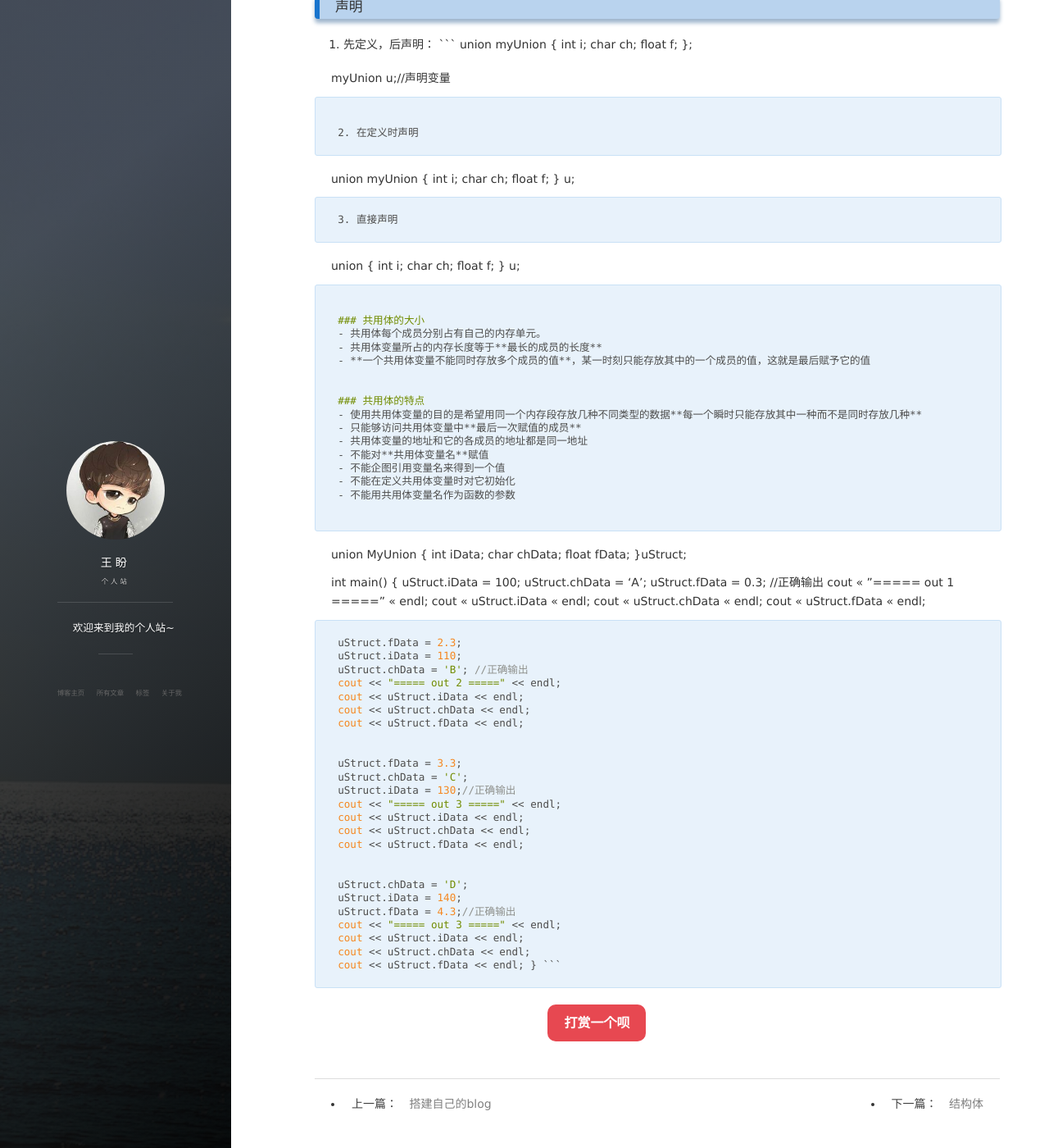
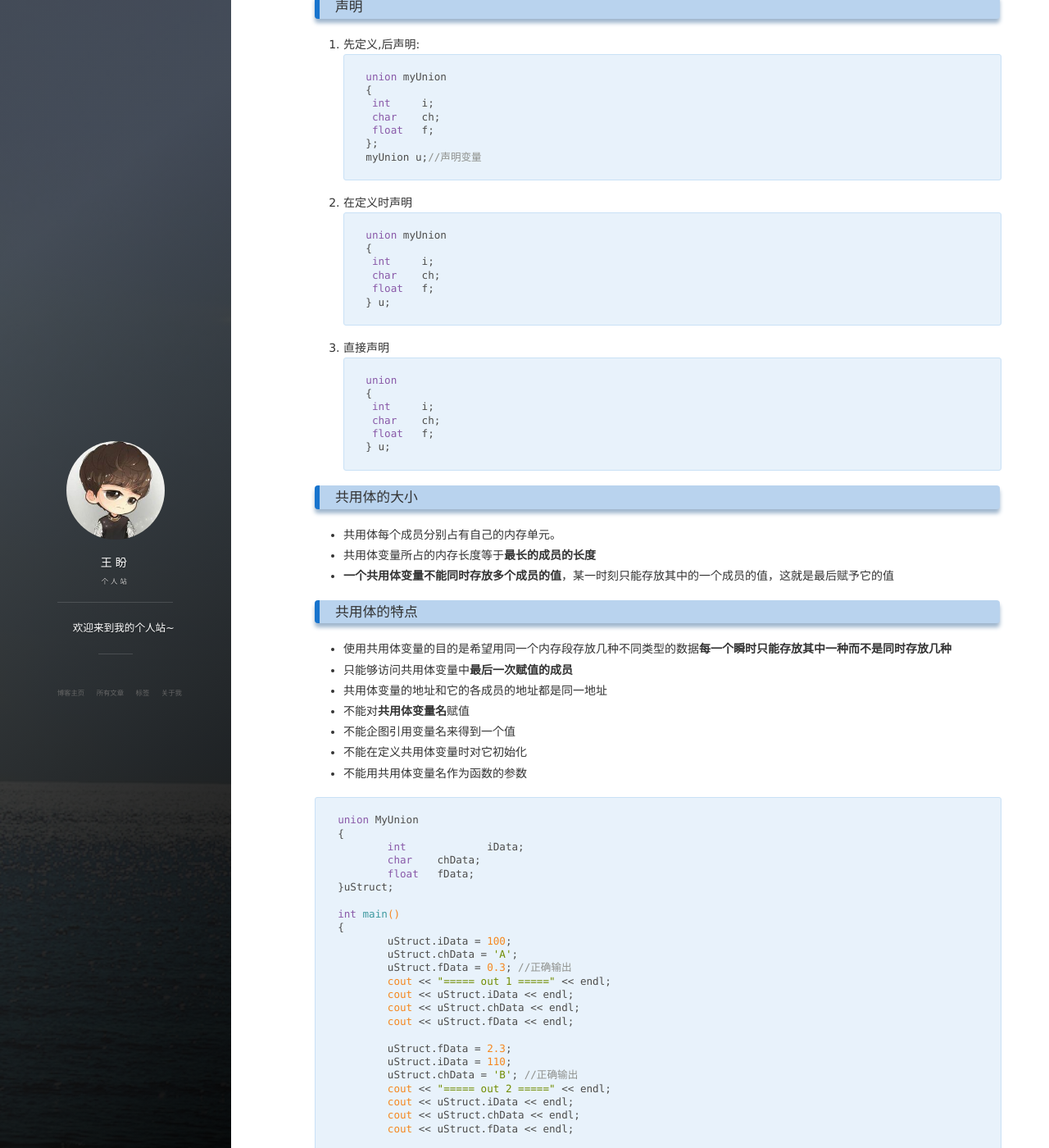
Before and after one commit to PanWang3/panwang.github.io, a Jekyll site: the page built from _posts/2019-06-03-C++共用体.md, in a window 1280 px wide and 1400 px high, scrolled down 413 px. Shown: the whole window at 82% size. Built offline with Jekyll 4.4.1, drawn with Linux system fonts in a browser that asks for light colours; nearby versions of some CDN libraries; comment, search, counter and statistics services are not loaded; some of the changed text lies outside the part shown.

Commit message:
调整格式

````diff
--- a/_posts/2019-06-03-C++共用体.md
+++ b/_posts/2019-06-03-C++共用体.md
@@ -19,8 +19,7 @@ union 共用体类型名
 ```
 
 ### 声明
-
-1. 先定义，后声明：
+1. 先定义,后声明:
 ```
 union myUnion
 {
@@ -28,7 +27,6 @@ union myUnion
     char    ch;
     float   f;
 };
-
 myUnion u;//声明变量
 ```
 
@@ -66,6 +64,7 @@ union
 - 不能在定义共用体变量时对它初始化
 - 不能用共用体变量名作为函数的参数
 
+
 ```
 union MyUnion
 {
@@ -73,7 +72,6 @@ union MyUnion
 	char	chData;
 	float	fData;
 }uStruct;
-
 
 int main()
 {
@@ -96,7 +94,7 @@ int main()
 
 	uStruct.fData = 3.3;
 	uStruct.chData = 'C';
-	uStruct.iData = 130;//正确输出
+	uStruct.iData = 130; //正确输出
 	cout << "===== out 3 =====" << endl;
 	cout << uStruct.iData << endl;
 	cout << uStruct.chData << endl;
````
